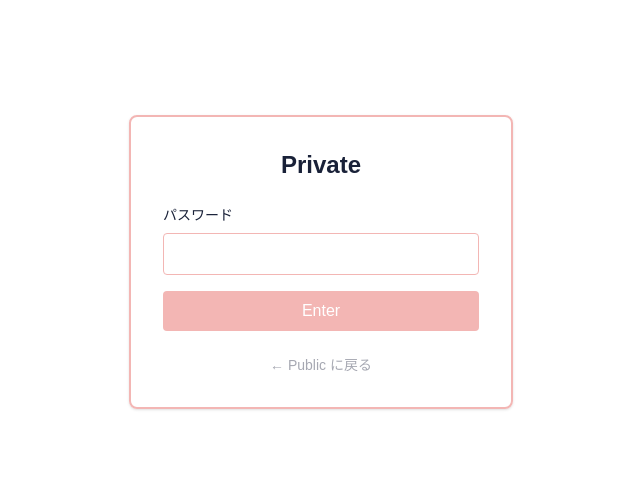
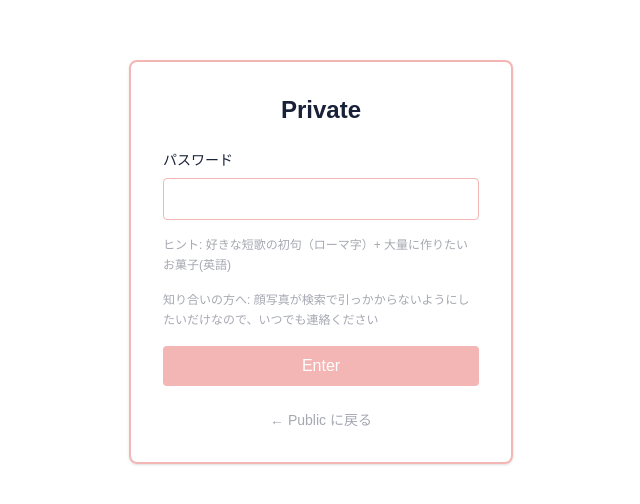
Before and after one commit to tanakacha/portfolio, a Next.js app: page /login in a window 1280 px wide. Shown: the part 138-642 px from the top of the page, without its empty margins (319-959 px from the left). Built offline with nearby package versions, Linux system fonts and the light colour scheme.

Commit message:
feat: ログインパスワードのヒント文を追加

```diff
--- a/src/app/login/page.tsx
+++ b/src/app/login/page.tsx
@@ -48,6 +48,18 @@ export default async function LoginPage({
               パスワードが違います
             </p>
           )}
+          <p
+            className="text-xs leading-relaxed"
+            style={{ color: CURRENT_THEME.textSecondary }}
+          >
+            ヒント: 好きな短歌の初句（ローマ字）+ 大量に作りたいお菓子(英語)
+          </p>
+          <p
+            className="text-xs leading-relaxed"
+            style={{ color: CURRENT_THEME.textSecondary }}
+          >
+            知り合いの方へ: 顔写真が検索で引っかからないようにしたいだけなので、いつでも連絡ください
+          </p>
           <button
             type="submit"
             className="rounded px-4 py-2 font-medium transition-opacity hover:opacity-80"
```
